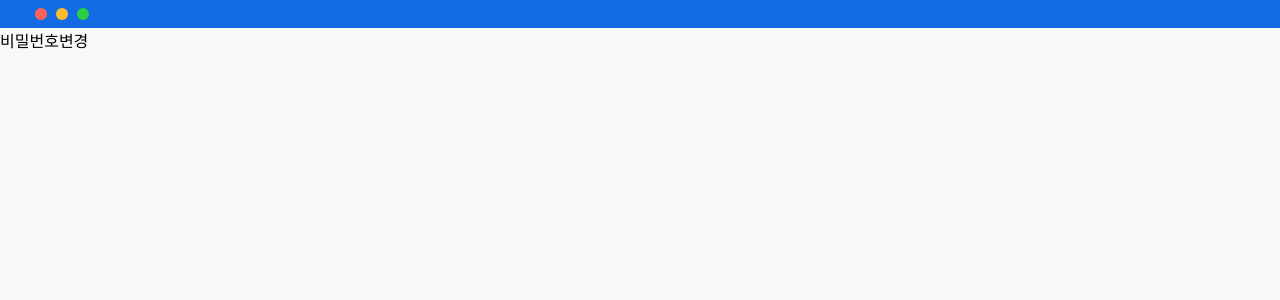
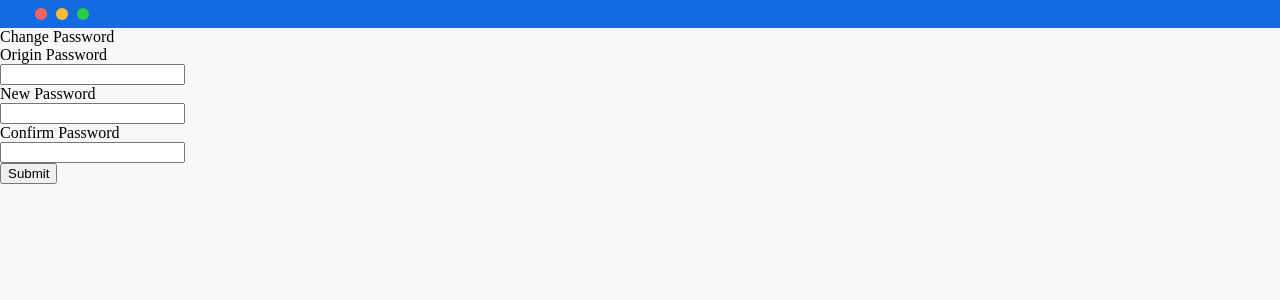
Before and after one commit to mochang2/Univ-Maps, a Django app: page /auth/changepasswd/ in a window 1280 px wide. Shown: the top 300 px of the page. Run offline with Django 3.2, Linux system fonts and the light colour scheme.

Commit message:
revised chagepasswd view

```diff
--- a/toyproject/UnivMaps/users/templates/users/changepasswd.html
+++ b/toyproject/UnivMaps/users/templates/users/changepasswd.html
@@ -23,7 +23,42 @@
         </div>
 
         <div class="below-container">
-            비밀번호변경
+            <div class="container">
+                <div class="login-container">
+                    {% if error %}
+                    <div class="error-message">
+                        {{error}}
+                    </div>
+                    {% endif %}
+                    <div class="login-title">
+                        Change Password
+                    </div>
+                    <form method="POST" class="login-form">
+                        {% csrf_token %}
+
+                        <div class="login-input-container">
+                            <div class="username-form-text">Origin Password</div>
+                            <div class="input-container">
+                                <input class="login-input" name="origin-passwd" type="password" required>
+                            </div>
+
+                            <div class="password-form-text"> New Password</div>
+                            <div class="input-container">
+                                <input class="login-input" name="new-passwd" type="password" required>
+                            </div>
+                            <!-- js로 이거에 대한 패스워드 검증 필요 -->
+                            <!-- 디자인 설계, 회원가입2의 폼을 가져오자 -->
+                            <div class="confirm-password-form-text">Confirm Password</div>
+                            <div class="input-container">
+                                <input class="login-input" name="new-passwd-confirm" type="password" required>
+                            </div>
+                        </div>
+                        <div class="login-btn-container">
+                            <input type="submit" class="login-btn" value="Submit">
+                        </div>
+                </div>
+                </form>
+            </div>
         </div> <!-- below-container -->
     </div><!-- wrapper -->
 </body>
--- a/toyproject/UnivMaps/users/views.py
+++ b/toyproject/UnivMaps/users/views.py
@@ -10,6 +10,7 @@ from django.http import JsonResponse
 from axes.models import AccessAttempt
 import random
 import string
+from django.contrib.auth.hashers import check_password
 
 
 def signup(request):
@@ -181,6 +182,25 @@ def checkifIDduplicated(request):
 def changepasswd(request):
     data = {}
     if request.method == "POST":
-        pass
+        current_passwd = request.POST.get("origin-passwd", None)
+        user = request.user
+
+        if check_password(current_passwd, user.password):
+            # 백엔드에서 다시 패스워드 유효성 검증 필요
+            new_passwd = request.POST.get("new-passwd", None)
+            new_passwd_confirm = request.POST.get("new-passwd-confirm", None)
+            if new_passwd == new_passwd_confirm:
+                user.set_password(new_passwd)
+                user.save()
+                auth_login(
+                    request, user, backend="django.contrib.auth.backends.ModelBackend"
+                )
+                return redirect("posts:posts_home")
+            else:
+                error = "새 비밀번호가 일치하지 않습니다."
+                data.update({"error": error})
+        else:
+            error = "현재 비밀번호가 일치하지 않습니다."
+            data.update({"error": error})
 
     return render(request, "users/changepasswd.html", data)
```
